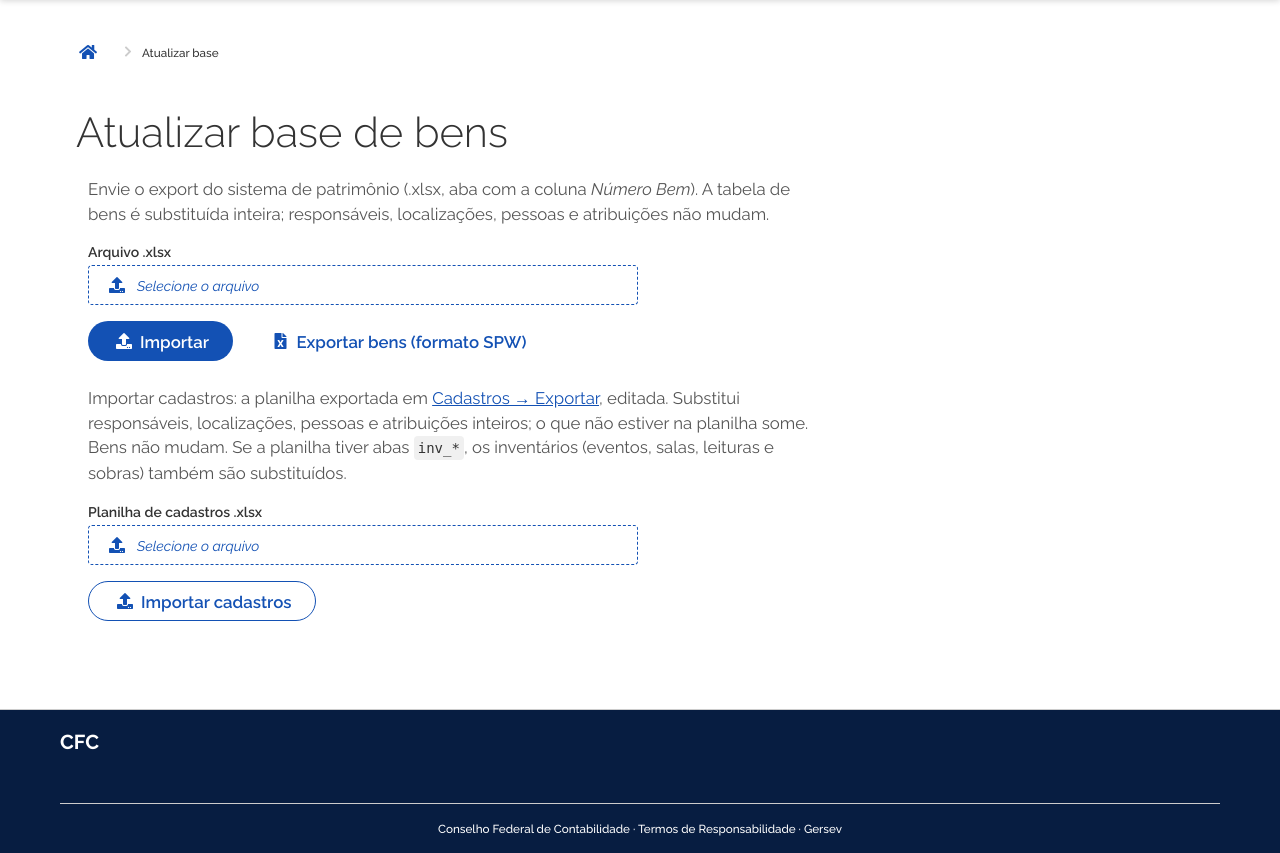
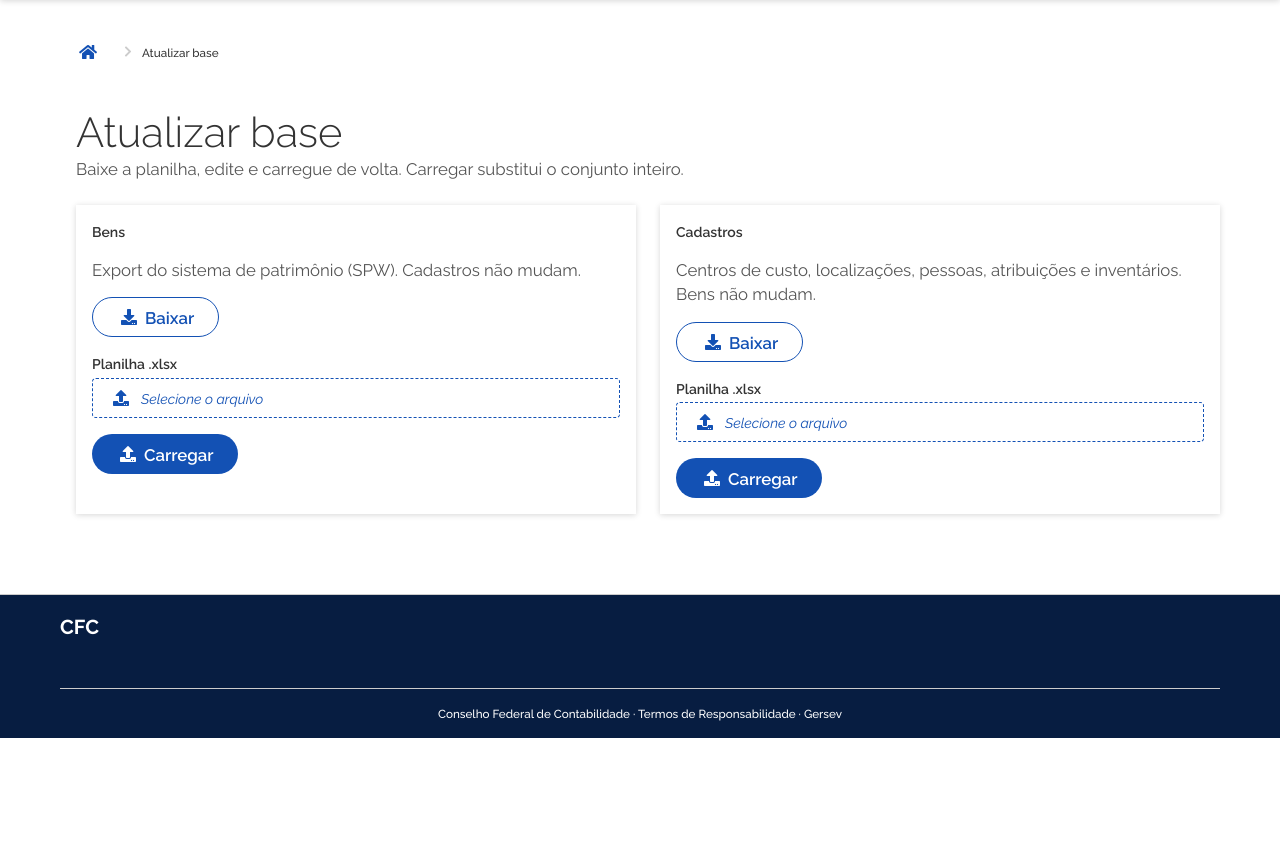
Before and after one commit to ToNiauM/termos-responsabilidade, a Flask app: page /upload in a window 1280 px wide. Shown: the part 139-992 px from the top of the page. After the commit the page ends 877 px from the top, so only its background shows below. Run offline with Flask 3, Linux system fonts and the light colour scheme; data that the repository does not hold is empty; parts of the project's set-up code (start-up, migrations or seed data) failed here and were passed over.

Commit message:
Atualizar base: dois cards simétricos (Bens e Cadastros) com Baixar/Carregar
Tela /upload reorganizada: um card por conjunto, cada um com botão Baixar,
campo de planilha e botão Carregar. Texto explicativo reduzido a uma linha,
confirmação antes de carregar (substitui o conjunto inteiro). Nome
'Atualizar base' mantido no menu, trilha e título.

Co-Authored-By: Claude Fable 5.1 <noreply@anthropic.com>

```diff
--- a/app.py
+++ b/app.py
@@ -305,7 +305,7 @@ def upload():
     if request.method == "POST":
         arquivo = request.files.get("arquivo")
         if not arquivo or not arquivo.filename.lower().endswith(".xlsx"):
-            flash("Envie o export do sistema em .xlsx.", "error")
+            flash("Carregue o export do sistema de patrimônio em .xlsx.", "error")
             return redirect(url_for("upload"))
         resumo = db.importar_bens(obter_conn(), arquivo.stream, nome_arquivo=arquivo.filename)
         flash(f"{resumo['total']} bens importados ({resumo['ativos']} ativos): {resumo['novos']} novo(s), "
@@ -399,7 +399,7 @@ def cadastros_exportar():
 def importar_cadastros():
     arquivo = request.files.get("arquivo")
     if not arquivo or not arquivo.filename.lower().endswith(".xlsx"):
-        flash("Envie a planilha de cadastros em .xlsx.", "error")
+        flash("Carregue a planilha de cadastros em .xlsx.", "error")
         return redirect(url_for("upload"))
     r = db.importar_cadastros(obter_conn(), arquivo.stream)
     msg = (f"Cadastros importados: {r['responsaveis']} centro(s) de custo, {r['localizacoes']} localização(ões), "
--- a/templates/upload.html
+++ b/templates/upload.html
@@ -1,26 +1,31 @@
 {% extends "base.html" %}
 {% block titulo %}Atualizar base{% endblock %}
 {% block conteudo %}
-<div class="d-flex align-items-center mb-4"><h1 class="mb-0">Atualizar base de bens</h1></div>
-<form method="post" enctype="multipart/form-data" class="col-md-8 mb-4">
-  <p class="text-gray-70">Envie o export do sistema de patrimônio (.xlsx, aba com a coluna <em>Número Bem</em>). A tabela de bens é substituída inteira; responsáveis, localizações, pessoas e atribuições não mudam.</p>
-  <div class="br-upload mb-3">
-    <label class="upload-label" for="arquivo"><span>Arquivo .xlsx</span></label>
-    <input class="upload-input" id="arquivo" name="arquivo" type="file" accept=".xlsx" required/>
-    <div class="upload-list"></div>
+<div class="mb-4"><h1 class="mb-1">Atualizar base</h1>
+  <p class="text-gray-70 mb-0">Baixe a planilha, edite e carregue de volta. Carregar substitui o conjunto inteiro.</p></div>
+<div class="row">
+  {% for card in [
+    {'id': 'bens', 'titulo': 'Bens', 'descricao': 'Export do sistema de patrimônio (SPW). Cadastros não mudam.',
+     'baixar': url_for('bens_exportar'), 'carregar': url_for('upload'), 'confirmar': 'Substituir todos os bens pela planilha'},
+    {'id': 'cadastros', 'titulo': 'Cadastros', 'descricao': 'Centros de custo, localizações, pessoas, atribuições e inventários. Bens não mudam.',
+     'baixar': url_for('cadastros_exportar'), 'carregar': url_for('importar_cadastros'), 'confirmar': 'Substituir todos os cadastros pela planilha'}] %}
+  <div class="col-md-6 mb-3">
+    <form method="post" action="{{ card.carregar }}" enctype="multipart/form-data" class="br-card h-100 mb-0" data-confirmar="{{ card.confirmar }}">
+      <div class="card-header"><div class="text-weight-semi-bold">{{ card.titulo }}</div></div>
+      <div class="card-content">
+        <p class="text-gray-70">{{ card.descricao }}</p>
+        <p><a class="br-button secondary" href="{{ card.baixar }}"><i class="fas fa-download mr-1" aria-hidden="true"></i>Baixar</a></p>
+        <div class="br-upload mb-3">
+          <label class="upload-label" for="arquivo-{{ card.id }}"><span>Planilha .xlsx</span></label>
+          <input class="upload-input" id="arquivo-{{ card.id }}" name="arquivo" type="file" accept=".xlsx" required/>
+          <div class="upload-list"></div>
+        </div>
+        <button class="br-button primary" type="submit"><i class="fas fa-upload mr-1" aria-hidden="true"></i>Carregar</button>
+      </div>
+    </form>
   </div>
-  <button class="br-button primary" type="submit"><i class="fas fa-upload mr-1" aria-hidden="true"></i>Importar</button>
-  <a class="br-button ml-2" href="{{ url_for('bens_exportar') }}"><i class="fas fa-file-excel mr-1" aria-hidden="true"></i>Exportar bens (formato SPW)</a>
-</form>
-<form method="post" action="{{ url_for('importar_cadastros') }}" enctype="multipart/form-data" class="col-md-8 mb-4">
-  <p class="text-gray-70">Importar cadastros: a planilha exportada em <a href="{{ url_for('cadastros_exportar') }}">Cadastros → Exportar</a>, editada. Substitui responsáveis, localizações, pessoas e atribuições inteiros; o que não estiver na planilha some. Bens não mudam. Se a planilha tiver abas <code>inv_*</code>, os inventários (eventos, salas, leituras e sobras) também são substituídos.</p>
-  <div class="br-upload mb-3">
-    <label class="upload-label" for="arquivo-cadastros"><span>Planilha de cadastros .xlsx</span></label>
-    <input class="upload-input" id="arquivo-cadastros" name="arquivo" type="file" accept=".xlsx" required/>
-    <div class="upload-list"></div>
-  </div>
-  <button class="br-button secondary" type="submit"><i class="fas fa-upload mr-1" aria-hidden="true"></i>Importar cadastros</button>
-</form>
+  {% endfor %}
+</div>
 {% if sem_centro %}
 <div class="br-message warning">
   <div class="icon"><i class="fas fa-exclamation-triangle fa-lg" aria-hidden="true"></i></div>
@@ -31,7 +36,7 @@
 {% if importacoes %}
 {% from "_macros.html" import cabecalho_tabela %}
 <div class="mt-4">
-{{ cabecalho_tabela('Últimas importações', 'imp') }}
+{{ cabecalho_tabela('Últimas cargas de bens', 'imp') }}
   <thead><tr><th scope="col">Data</th><th scope="col">Arquivo</th><th scope="col" class="dsgov-numero">Total</th><th scope="col" class="dsgov-numero">Ativos</th><th scope="col" class="dsgov-numero">Novos</th><th scope="col" class="dsgov-numero">Removidos</th><th scope="col" class="dsgov-numero">Movidos</th><th scope="col" class="dsgov-numero">Situação</th></tr></thead>
   <tbody>
   {% for i in importacoes %}
@@ -43,3 +48,14 @@
 </div>
 {% endif %}
 {% endblock %}
+{% block scripts %}
+<script>
+document.querySelectorAll("form[data-confirmar]").forEach(function (form) {
+  form.addEventListener("submit", function (ev) {
+    var arquivo = form.querySelector("input[type=file]").files[0];
+    var nome = arquivo ? arquivo.name : "selecionada";
+    if (!confirm(form.dataset.confirmar + " " + nome + "?")) ev.preventDefault();
+  });
+});
+</script>
+{% endblock %}
```
Also changed, not shown: tests/test_app.py (+1 -1 lines).
